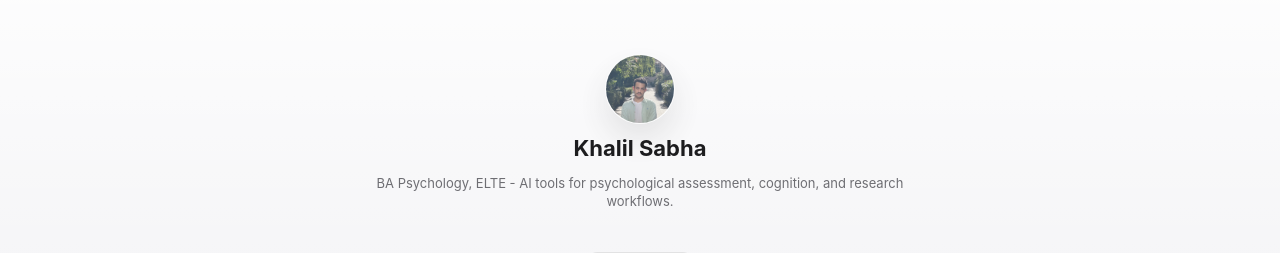
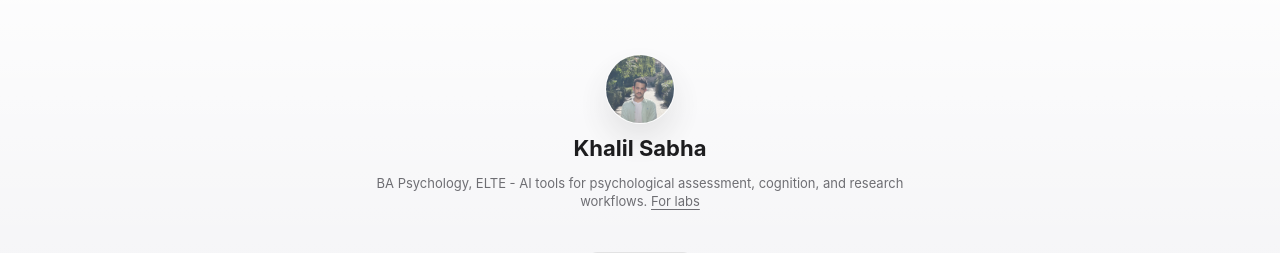
Before and after one commit to Khalilxorder/portfolio, a React (Vite) app in the folder src/: page / in a window 1280 px wide. Shown: the top 253 px of the page. Built offline with nearby package versions, Linux system fonts and the light colour scheme.

Commit message:
portfolio: add lab packet link on homepage

```diff
--- a/src/pages/Home.tsx
+++ b/src/pages/Home.tsx
@@ -63,7 +63,10 @@ export default function Home() {
       <section className="identity" aria-label="Khalil Sabha">
         <img src={profilePhoto} alt="" />
         <h1>Khalil Sabha</h1>
-        <p>BA Psychology, ELTE - AI tools for psychological assessment, cognition, and research workflows.</p>
+        <p>
+          BA Psychology, ELTE - AI tools for psychological assessment, cognition, and research workflows.{' '}
+          <a href="/labs.html" style={{ textDecoration: 'underline', textUnderlineOffset: 3 }}>For labs</a>
+        </p>
       </section>
 
       <div className="projects-page">
```
